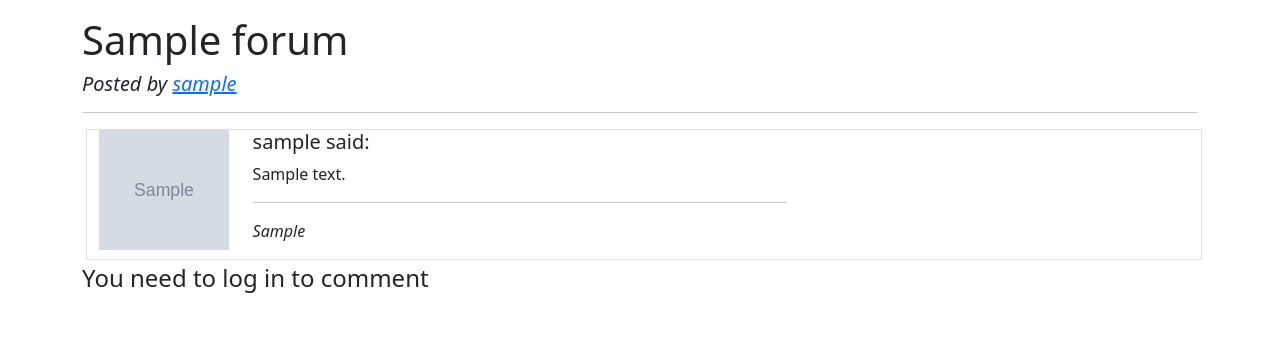
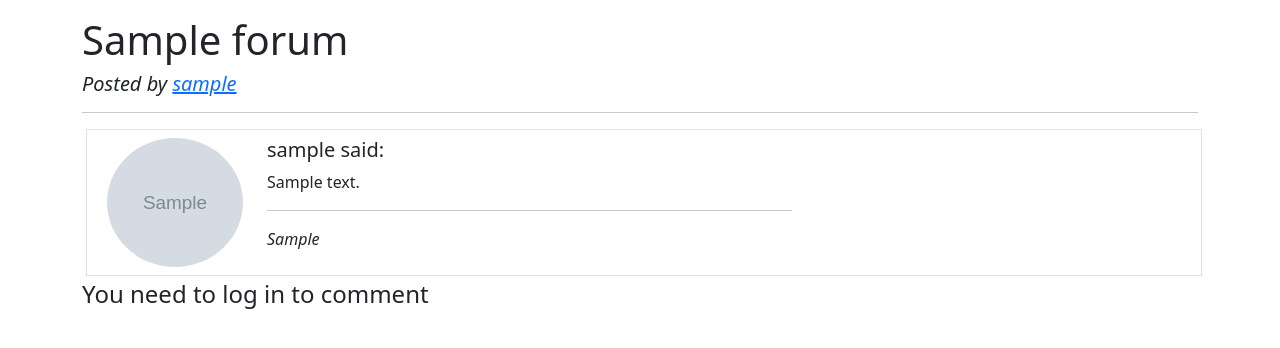
Before and after one commit to leogutschow/Monster-Importer, a Django app: a page that uses forum/templates/forum/forum_detail.html in a window 1280 px wide. Shown: the part 56-404 px from the top of the page. Run offline with Django 4.2, Linux system fonts and the light colour scheme; tables that the repository leaves empty hold one stand-in row (values such as "Sample post"); grey boxes marked "Sample" are stand-in pictures.

Commit message:
Imagens redondas para os perfins nos foruns

```diff
--- a/forum/templates/forum/forum_detail.html
+++ b/forum/templates/forum/forum_detail.html
@@ -1,4 +1,5 @@
 {% extends 'base.html' %}
+{% load static %}
 <html lang="en">
 <head>
     <meta charset="UTF-8">
@@ -13,8 +14,12 @@
             <div>
                 {% for comment in comments %}
                     <div class="container border m-1">
-                        <div class="row">
-                                <img src="{{ comment.author.image.url }}" style="max-width:12vw; max-height: 15vh">
+                        <div class="row p-2">
+                            {% if comment.author.image %}
+                                <img class="img-fluid rounded-circle" src="{{ comment.author.image.url }}" style="max-width: 10rem; max-height: 10rem">
+                            {% else %}
+                                <img class="img-fluid rounded-circle" src="{% static 'vendor/imgs/baseLogo.png' %}" style="max-width: 10rem; max-height: 10rem">
+                            {% endif %}
                             <div class="col col-lg-6">
                                 <h5>{{ comment.author }} said: </h5>
                                 <p>{{ comment.comment|safe }}</p>
```
